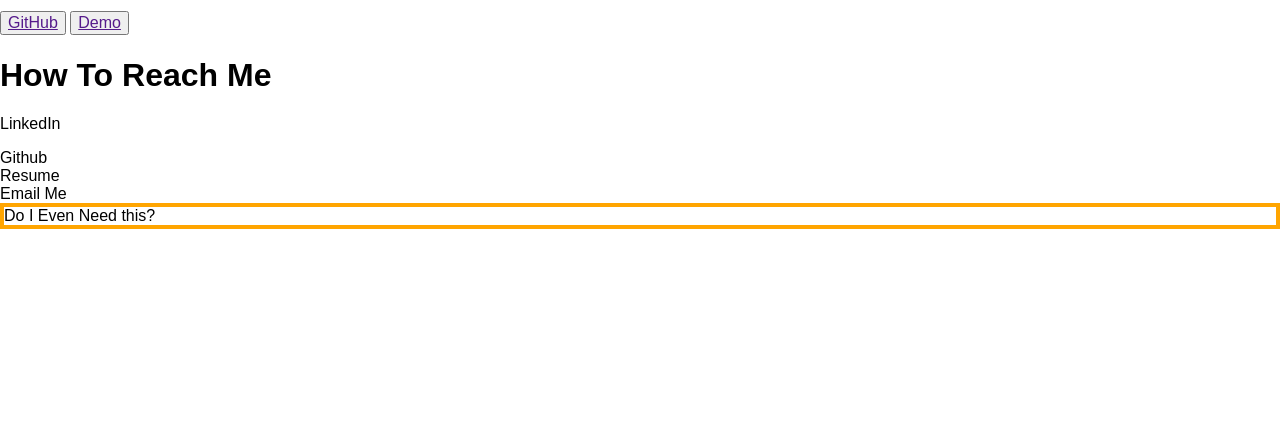
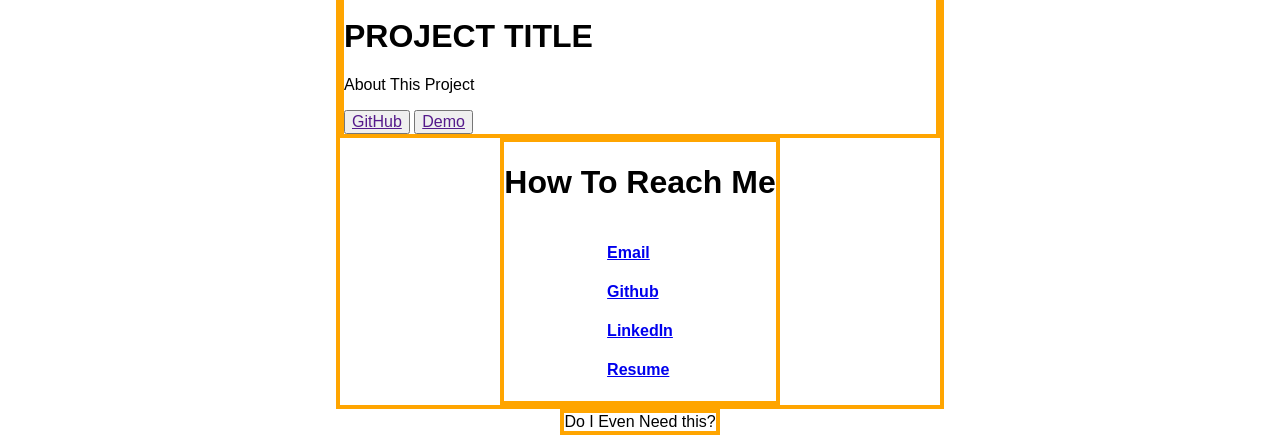
Before and after one commit to kaeside/kaeside.github.io, a website: page index.html in a window 1280 px wide. Shown: the part 756-1191 px from the top of the page. Before the commit the page ends 985 px from the top, so only its background shows below. Drawn offline with Linux system fonts and the light colour scheme.

Commit message:
usesflexbox to get sections in correct positions

```diff
--- a/index.html
+++ b/index.html
@@ -69,20 +69,42 @@
                 </div>
             </div>
         </main>
-  </div>
         <aside class="contact">
             <header>
                 <h1>How To Reach Me</h1>
             </header>
+            <div class="contactLinkWrapper">
                 <div class="contactLink">
-
-      <p>LinkedIn</p>
+                    <a href="mailto:kaeside.iwuagwu@gmail.com" class="icon-link">
+                        <span class="icon fa fa-envelope-o fa-5x">
+                          <h4>Email</h4>
+                        </span>
+                    </a>
                 </div>
-    <div class="contactLink">Github</div>
-    <div class="contactLink">Resume</div>
-    <div class="contactLink">Email Me</div>
+                <div class="contactLink">
+                    <a href="http://www.github.com/kaeside" class="icon-link">
+                        <span class="icon fa fa-github-alt fa-5x">
+                          <h4>Github</h4>
+                        </span>
+                    </a>
+                </div>
+                <div class="contactLink">
+                    <a href="http://www.linkedin.com/in/kaeside" class="icon-link">
+                        <span class="icon fa fa-linkedin fa-5x">
+                        <h4>LinkedIn</h4>
+                        </span>
+                    </a>
+                </div>
+                <div class="contactLink">
+                    <a href="KaesideIwuagwuResume.pdf" download="KaesideIwuagwuResume.pdf" class="icon-link">
+                        <span class="icon fa fa-file-text-o fa-5x">
+                        <h4>Resume</h4>
+                        </span>
+                    </a>
+                </div>
+            </div>
         </aside>
-
+    </div>
     <footer>Do I Even Need this?</footer>
 </body>
 
--- a/scss/style.scss
+++ b/scss/style.scss
@@ -13,7 +13,7 @@ $projectBottomBorder: solid 2px $lightGrey;
 $imgBorder: $gradientGreen 2px solid;
 $imgShadow: 5px 5px 15px;
 $bannerTextShadow: 2px 2px 2px $shadowGrey;
-$testborder: solid 4px orange;
+$testBorder: solid 4px orange;
 // MIXINS
 @mixin banner-gradient($gradientColor1, $gradientColor2) {
     background: -webkit-linear-gradient($gradientColor1, $gradientColor2);
@@ -26,15 +26,41 @@ body {
   min-height: 100vh;
   flex-direction: column;
 }
+.superWrapper, .mainWrapper,.contact, footer {
+  border: $testBorder;
+}
+.superWrapper{
+  max-width: 75vh;
+  margin-left: auto;
+  margin-right: auto;
+  display: flex;
+  flex-flow: column wrap;
 
-main {
-  flex: 1;
-}
+    main {
+      flex: 1;
+      .mainWrapper {
+        max-width: 75vh;
+        .aboutMe {
+          display: flex;
+        }
+      }
+    }
 
-.content {
-  border: solid 4px blue;
+  .contact {
+    display: flex;
+    flex-flow: column wrap;
+    align-content: center;
+    justify-content: center;
+    align-items: center;
+    max-width: 60vh;
+    max-height: 60vh;
+    margin-left: auto;
+    margin-right: auto;
+  }
 }
 
 footer {
-  border: $testborder;
+  max-width: 75vh;
+  margin-left: auto;
+  margin-right: auto;
 }
```
Also changed, not shown: css/style.css, 1 other file. Lines whose indentation alone changed are shown as unchanged.
